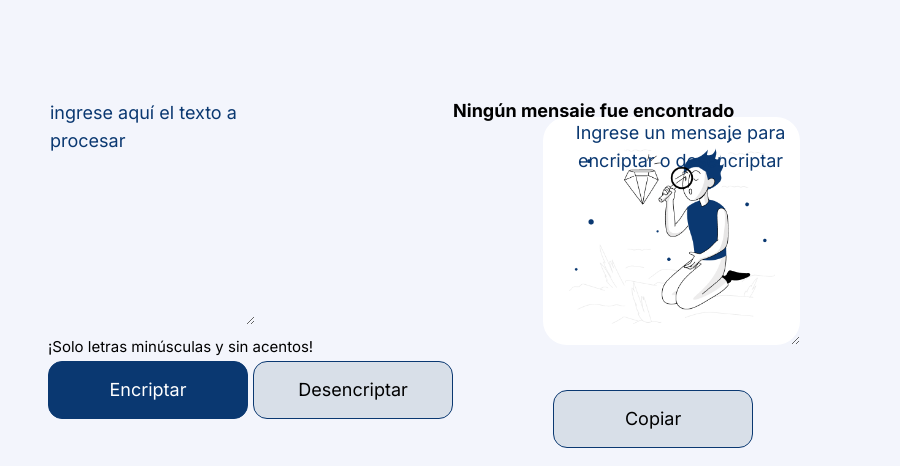
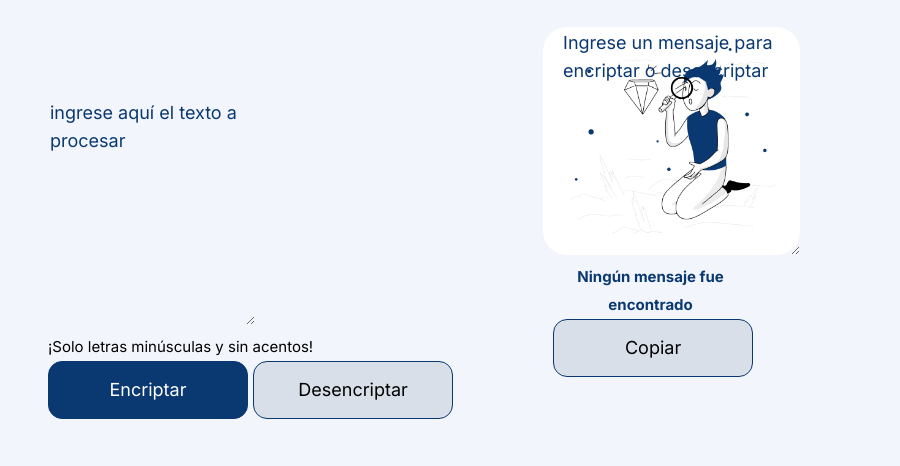
Before and after one commit to HTURLAN/Encriptador-de-texto, a plain HTML site: page index.html in a window 1280 px wide. Shown: the part 84-550 px from the top of the page, without its empty margins (32-932 px from the left). Drawn offline with Linux system fonts and the light colour scheme.

Commit message:
correxion error mayuscula y estilo en el css

```diff
--- a/app.js
+++ b/app.js
@@ -1,4 +1,4 @@
-const campo_texto = document.querySelector(".campo-texto");
+const campo_texto = document.querySelector(".campo_texto");
 const mensaje_procesado = document.querySelector(".campoMensaje");
 
 const matriz_cambio = [
@@ -11,7 +11,7 @@ const matriz_cambio = [
 
 function btnEncriptar() {
     const texto = encriptarTexto(campo_texto.value);
-    //console.log(texto);
+    console.log(texto);
     mensaje_procesado.value = texto;
     campo_texto.value = "";
 }
--- a/index.html
+++ b/index.html
@@ -21,9 +21,10 @@
     </header>
 
     <main>
-        <section class="texto-inicial">
-            <textarea id="campoTexto" class="campo-texto" cols="35" rows="8" placeholder="Ingrese aquí el texto a procesar"></textarea>
+        <section class="texto_inicial">
+
             <div>
+                <textarea id="campoTexto" class="campo_texto" cols="35" rows="8" placeholder="Ingrese aquí el texto a procesar"></textarea>
                 <h6 class="informacion">¡Solo letras minúsculas y sin acentos!</h6>
             </div>
 
@@ -33,11 +34,15 @@
             </div>
         </section>
 
-        <section class="texto-encriptado">
-            <textarea id="campoMensaje" cols="20" rows="8" class="campo-Mensaje" placeholder="Ingrese un mensaje para encriptar o desencriptar"></textarea>
+        <section class="texto_encriptado">
 
-            <div>
+            <div class="campo_Mensaje_encriptado">
+                <textarea id="campoMensaje" cols="20" rows="8" class="campoMensaje" placeholder="Ingrese un mensaje para encriptar o desencriptar" ></textarea>
+
+                <div class="mensajes_campo_encriptado" >
                 <p class="vacio">Ningún mensaje fue encontrado</p>
+
+                </div>
             </div>
 
             <div>
--- a/style.css
+++ b/style.css
@@ -17,6 +17,8 @@
 .titulo{
     position: relative;
     margin: auto;
+    font-size: 40px;
+    font-weight: bold;
 }
 
 main{
@@ -25,14 +27,14 @@ main{
     margin-left: 80px;
 }
 
-.campo-texto{
+.campo_texto{
     border: none;
     margin-top: 90px;
     width: 50%;
     color: #0A3871;
     text-transform: lowercase;
 }
-.campo-texto:focus{
+.campo_texto:focus{
     outline: none;
 }
 
@@ -40,17 +42,13 @@ main{
     color: #0A3871;
 }
 
-.texto-encriptado{
-    display: flexbox;
+.texto_encriptado{
     border: none;
-    margin-top: 90px;
     width: 50%;
 }
-.texto-encriptado p{
-    font-weight: bold;
-}
 
-.campo-Mensaje{
+
+.campoMensaje{
     background: white;
     background-image: url(imagenes/Muñeco.png);
     background-size: 80%;
@@ -62,13 +60,23 @@ main{
     margin-left: 90px;
     margin-top: 20px;
     padding-left: 20px;
-    position: fixed;
-    text-align: center;
-
 }
 
-.campo-Mensaje:focus{
+.campo_Mensaje:focus{
     outline: none;
+}
+
+.mensajes_campo_encriptado{
+    width: 215px;
+    background: white;
+    margin-left: 90px;
+    color: #0A3871;
+    text-align: center;
+    font-size: 15px;
+}
+
+.vacio{
+    font-weight: bold;
 }
 
 .informacion{
@@ -104,8 +112,7 @@ main{
     border: 1px solid #0A3871;
     position: relative;
     cursor: pointer;
-    margin-top: 265px;
-    margin-left: 100px;
+        margin-left: 100px;
 }
 
 footer{
```
